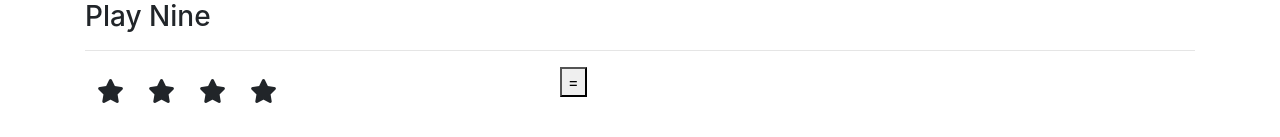
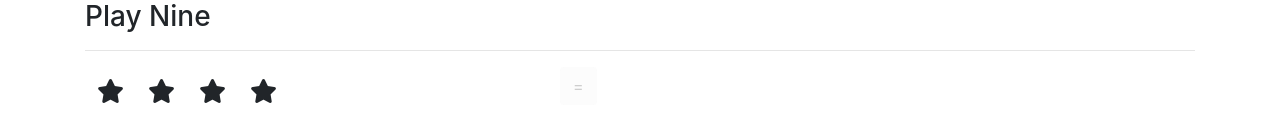
Before and after one commit to diegoami/JS_Learn_React, a React (Create React App) app: page / in a window 1280 px wide. Shown: the top 137 px of the page. Built offline with nearby package versions, Linux system fonts and the light colour scheme.

Commit message:
App stars

```diff
--- a/src/AppStars.js
+++ b/src/AppStars.js
@@ -4,7 +4,6 @@
 import '@fortawesome/fontawesome/styles.css';
 import './AppStars.css'
 var _ = require('lodash')
-
 const Stars = (props) => {
     return (
         <div className="col-5">
@@ -18,7 +17,9 @@
 const Button = (props) => {
     return (
         <div className="col-2">
-            <button>=</button>
+            <button className="btn" disabled={props.selectedNumbers.length === 0}>
+                =
+            </button>
         </div>
     );
 };
@@ -27,7 +28,9 @@
     return (
         <div className="col-5">
             {props.selectedNumbers.map((number, i) =>
-                <span key={i}>{number}</span>
+                    <span key={i} onClick={() => props.unselectNumber(number)}>
+        	{number}
+        </span>
             )}
         </div>
     );
@@ -45,7 +48,7 @@
                 {Numbers.list.map((number, i) =>
                         <span key={i} className={numberClassName(number)}
                               onClick={() => props.selectNumber(number)}>
-            {number}
+          	{number}
           </span>
                 )}
             </div>
@@ -66,24 +69,31 @@
             selectedNumbers: prevState.selectedNumbers.concat(clickedNumber)
         }));
     };
+    unselectNumber = (clickedNumber) => {
+        this.setState(prevState => ({
+            selectedNumbers: prevState.selectedNumbers
+                .filter(number => number !== clickedNumber)
+        }));
+    };
     render() {
+        const { selectedNumbers, randomNumberOfStars } = this.state;
         return (
             <div className="container">
                 <h3>Play Nine</h3>
                 <hr />
                 <div className="row">
-                    <Stars numberOfStars={this.state.randomNumberOfStars} />
-                    <Button />
-                    <Answer selectedNumbers={this.state.selectedNumbers} />
+                    <Stars numberOfStars={randomNumberOfStars} />
+                    <Button selectedNumbers={selectedNumbers} />
+                    <Answer selectedNumbers={selectedNumbers}
+                            unselectNumber={this.unselectNumber} />
                 </div>
                 <br />
-                <Numbers selectedNumbers={this.state.selectedNumbers}
+                <Numbers selectedNumbers={selectedNumbers}
                          selectNumber={this.selectNumber} />
             </div>
         );
     }
 }
-
 class AppStars extends React.Component {
     render() {
         return (
```
